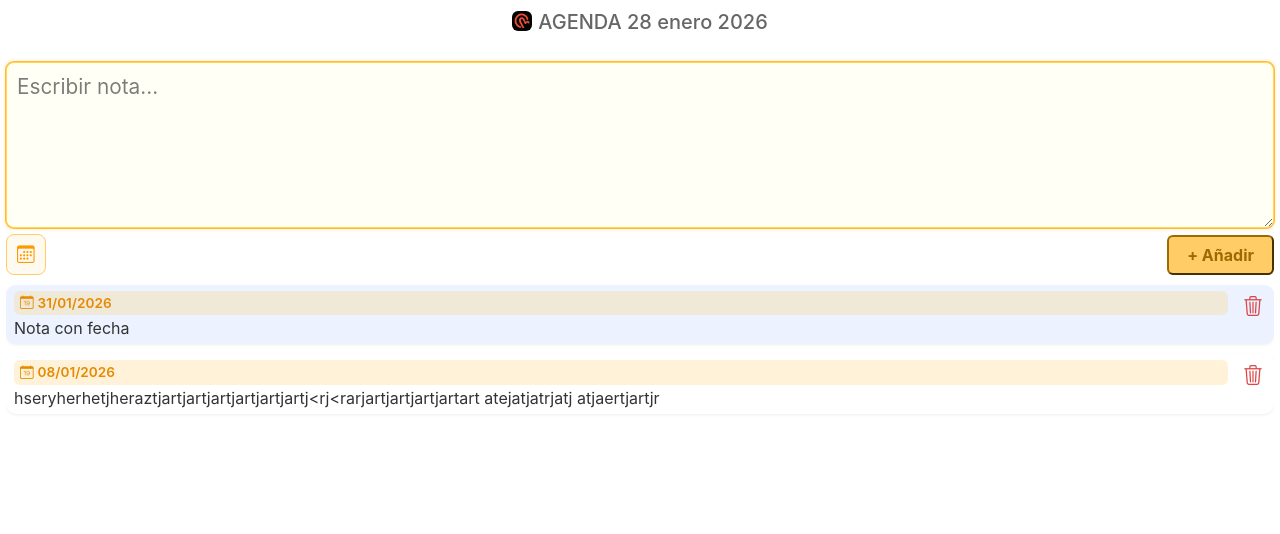
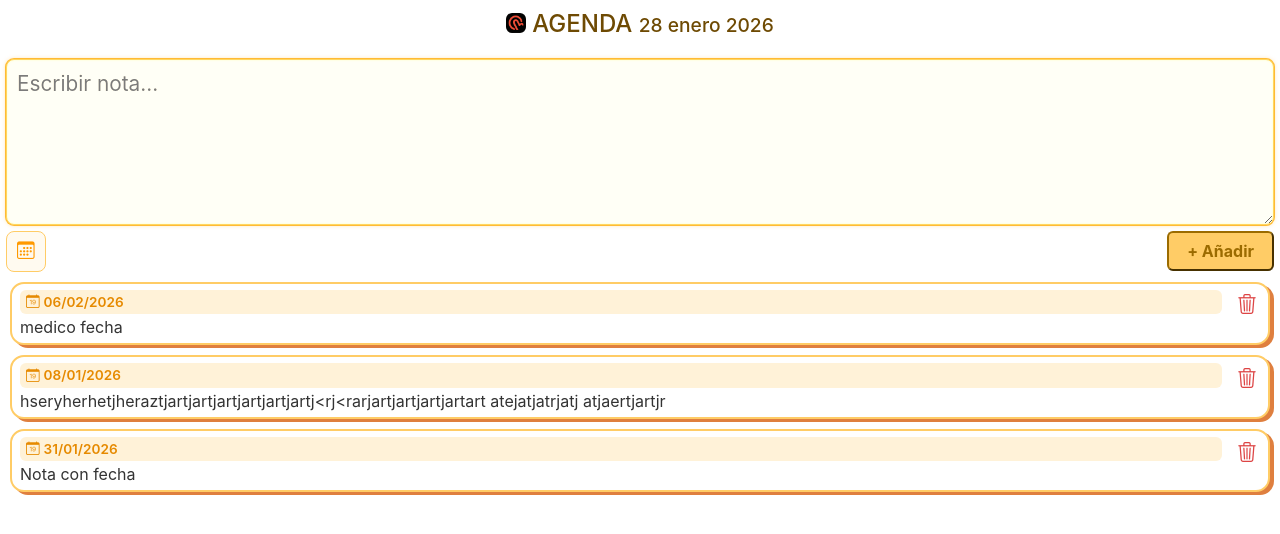
Before and after one commit to jongelai/notegeli, a Flask app: page / in a window 1280 px wide. Shown: the top 534 px of the page. Run offline with Flask 3, Linux system fonts and the light colour scheme; the visitor is signed in with stand-in values (Sample User, id 1).

Commit message:
deploy 22-01-2026 16-40-49

```diff
--- a/notas/2026-01-31_Nota con fecha_20260122105218.txt
+++ b/notas/2026-01-31_Nota con fecha_20260122105218.txt
@@ -1,2 +1,2 @@
-COLOR:#82aaff
+COLOR:#ffffff
 Nota con fecha
--- /dev/null
+++ b/notas/2026-02-06_medico-fecha_164033.txt
@@ -0,0 +1 @@
+medico fecha
--- a/static/notegeli.css
+++ b/static/notegeli.css
@@ -101,18 +101,26 @@ body,html{
   font-weight:600;
   font-size:1rem;
 }
+.fecha-mini{
+    font-size:0.8em;
+}
+/* TARJETA NOTA — Opción D móvil */
+.nota-fila {
+  border: 2px solid #ffcc66;
+  display: flex;
+  align-items: flex-start;
+  justify-content: space-between;
+  gap: 6px;
+  padding: 6px 8px;
+  border-radius: 14px;
+  background: #fff;
+  box-shadow: 4px 3px 0px #df7f3f; /* Tu sombra sólida naranja fuerte */
+  transition: background .15s ease;
 
-/* TARJETA NOTA — Opción D móvil */
-.nota-fila{
-  display:flex;
-  align-items:flex-start;
-  justify-content:space-between;
-  gap:6px;
-  padding:6px 8px;
-  border-radius:10px;
-  background:#fff;
-  box-shadow:0 1px 3px rgba(0,0,0,.07);
-  transition:background .15s ease;
+  /* AJUSTES DE MARGEN */
+  margin-right: 4px; /* Separación de la derecha */
+  margin-left:4px;  /* Separación de la izquierda */
+
 }
 .add-row {
     display: flex;
@@ -227,8 +235,8 @@ body,html{
   align-items:center;
   justify-content:center;
   gap:6px;
-  margin-bottom:10px;
-  color:#666;
+  margin-bottom:2px;
+  color:#6e4a03;
 }
 .logo-mini{ height:20px; border-radius:6px; }
 .title-mini{
--- a/templates/index.html
+++ b/templates/index.html
@@ -19,7 +19,7 @@
 
     <div class="header-mini">
         <img src="{{ url_for('static', filename='icons/512.png') }}" class="logo-mini">
-        <h5 class="title-mini">AGENDA <span class="fecha-mini">{{ fecha_larga }}</span></h5>
+        <h4 class="title-mini">AGENDA <span class="fecha-mini">{{ fecha_larga }}</span></h4>
     </div>
             {% if manana %}
             <div class="banner-manana">
```
